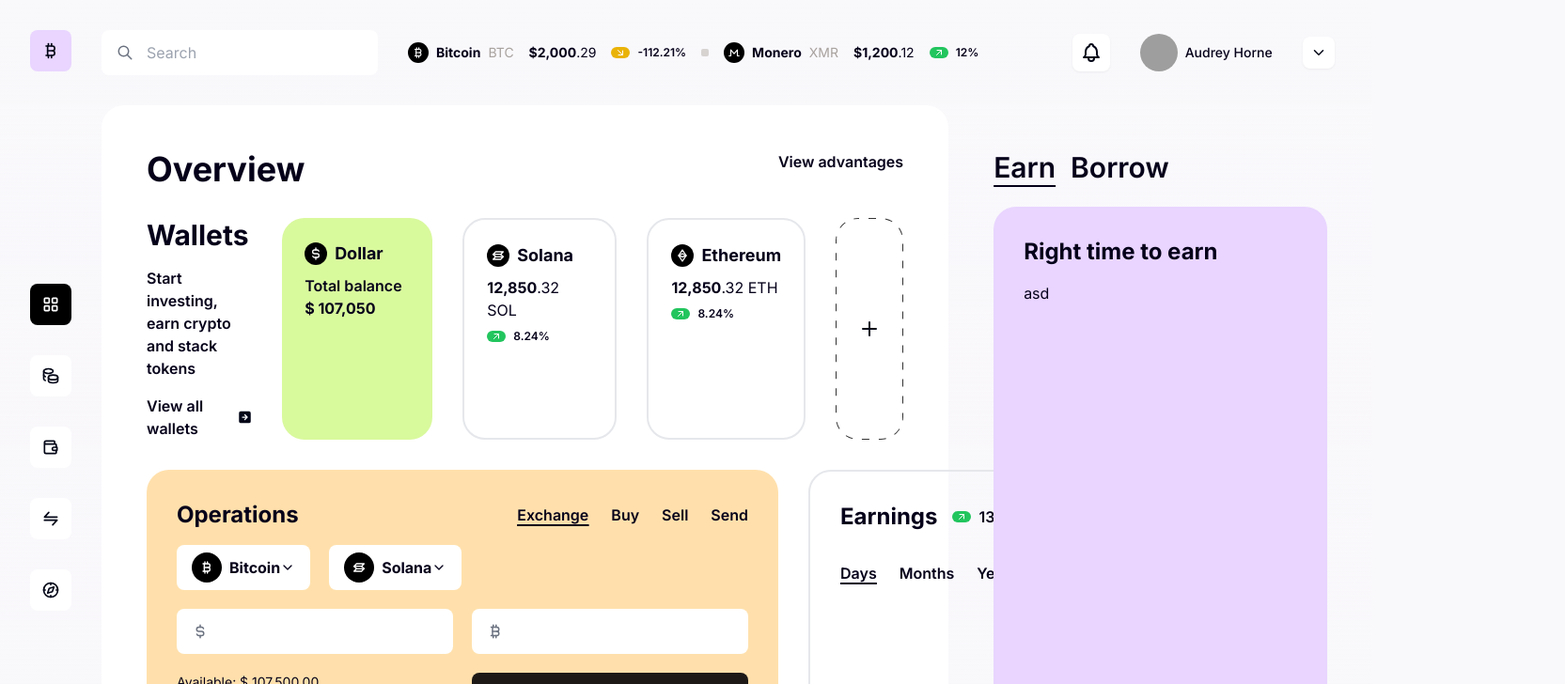
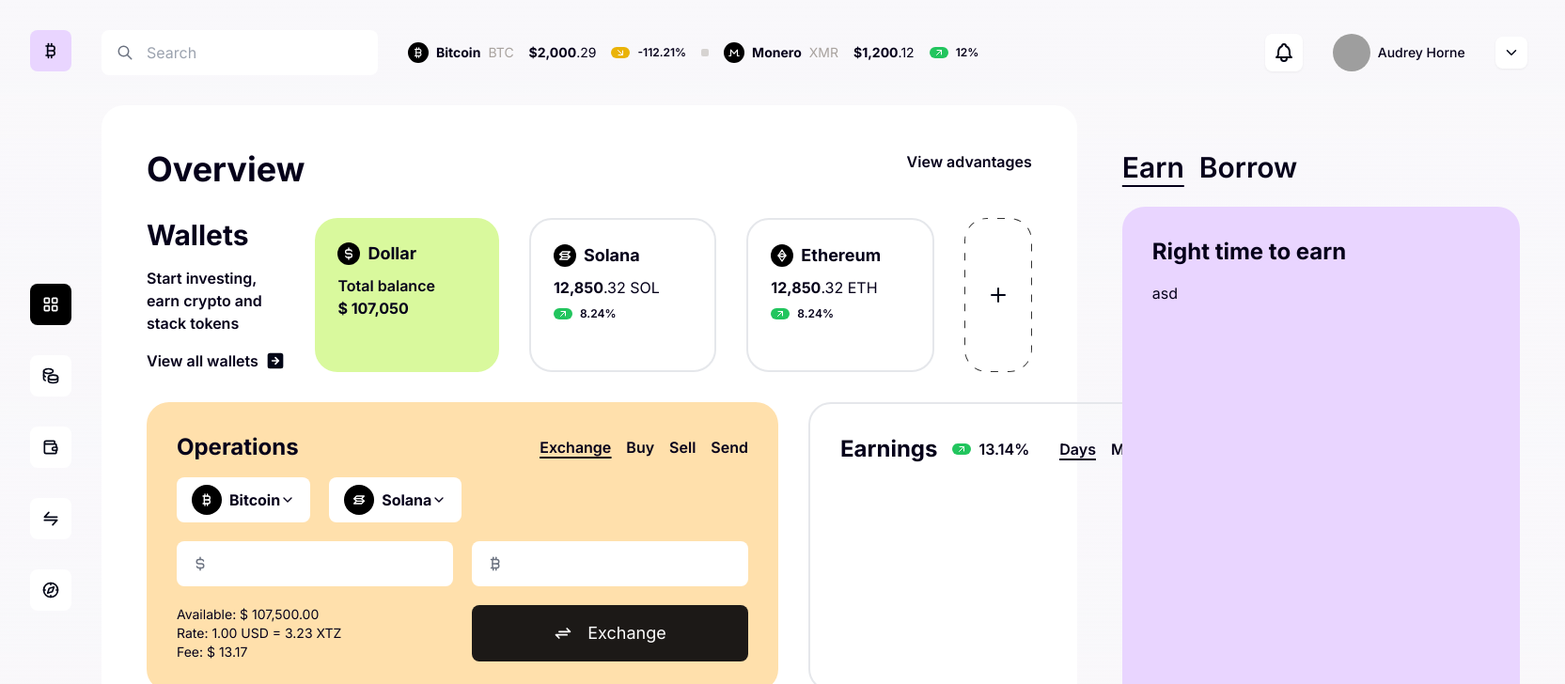
Before and after one commit to luisCislaghi/crypto-tailwind, a Next.js app: page /dashboard in a window 1280 px wide. Shown: the top 728 px of the page at 94% size, 1665 px wide, since content can reach past the window. Built offline with nearby package versions, Linux system fonts and the light colour scheme; grey boxes are pictures that could not be loaded.

Commit message:
fix styles

```diff
--- a/src/components/card/index.tsx
+++ b/src/components/card/index.tsx
@@ -35,10 +35,13 @@ const Card: FC<Props> = ({
     >
       {(title || description || extra) && (
         <header
-          className={cn("flex flex-1 flex-wrap content-between items-center", {
-            "mb-4 gap-8": size === "default",
-            "mb-2 gap-6": size === "small",
-          })}
+          className={cn(
+            "flex flex-1 flex-nowrap content-between items-center",
+            {
+              "mb-4 gap-8": size === "default",
+              "mb-2 gap-6": size === "small",
+            },
+          )}
         >
           <div
             className={cn("flex flex-1  items-center", {
--- a/src/components/nav-menu/index.tsx
+++ b/src/components/nav-menu/index.tsx
@@ -15,7 +15,7 @@ export type NavMenuProps = {
 
 export const NavMenu: React.FC<NavMenuProps> = ({ items, ...props }) => {
   return (
-    <ul className="flex flex-nowrap gap-6">
+    <ul className="flex flex-nowrap gap-4">
       {items?.map(({ active = false, ...item }, i) => (
         <li
           key={i}
```
